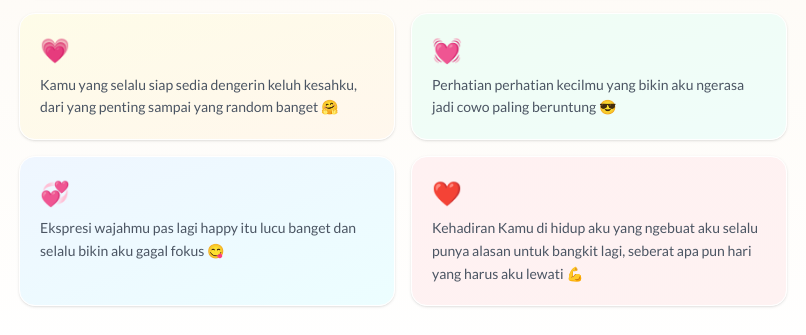
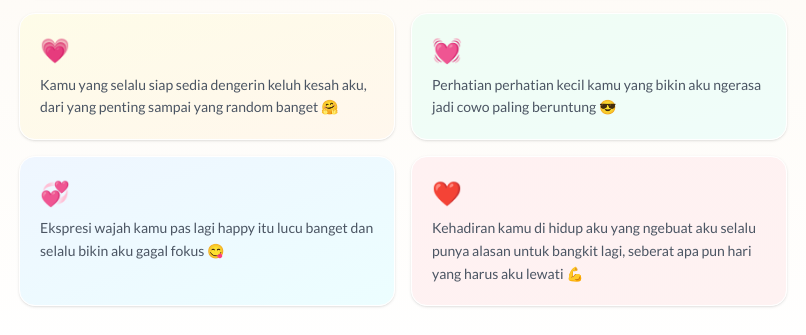
Before and after one commit to Culaa1125/for-rania, a plain HTML site: page index.html in a window 1280 px wide. Shown: the part 3390-3725 px from the top of the page, 237-1043 px from the left. Drawn offline with nearby package versions, Linux system fonts and the light colour scheme; a web font is replaced by a local one.

Commit message:
update letter 2

```diff
--- a/index.html
+++ b/index.html
@@ -401,10 +401,10 @@ function openEnvelope() {
 const reasons = [
   'Senyum kamu yang selalu sukses jadi penawar stres paling instan di dunia 😊',
   'Tawa random kamu yang nular banget, meskipun yang kita bahas kadang nggak jelas 😂',
-  'Kamu yang selalu siap sedia dengerin keluh kesahku, dari yang penting sampai yang random banget 🤗',
-  'Perhatian perhatian kecilmu yang bikin aku ngerasa jadi cowo paling beruntung 😎',
-  'Ekspresi wajahmu pas lagi happy itu lucu banget dan selalu bikin aku gagal fokus 😋',
-  'Kehadiran Kamu di hidup aku yang ngebuat aku selalu punya alasan untuk bangkit lagi, seberat apa pun hari yang harus aku lewati 💪',
+  'Kamu yang selalu siap sedia dengerin keluh kesah aku, dari yang penting sampai yang random banget 🤗',
+  'Perhatian perhatian kecil kamu yang bikin aku ngerasa jadi cowo paling beruntung 😎',
+  'Ekspresi wajah kamu pas lagi happy itu lucu banget dan selalu bikin aku gagal fokus 😋',
+  'Kehadiran kamu di hidup aku yang ngebuat aku selalu punya alasan untuk bangkit lagi, seberat apa pun hari yang harus aku lewati 💪',
 ];
 
 function renderReasons() {
```
